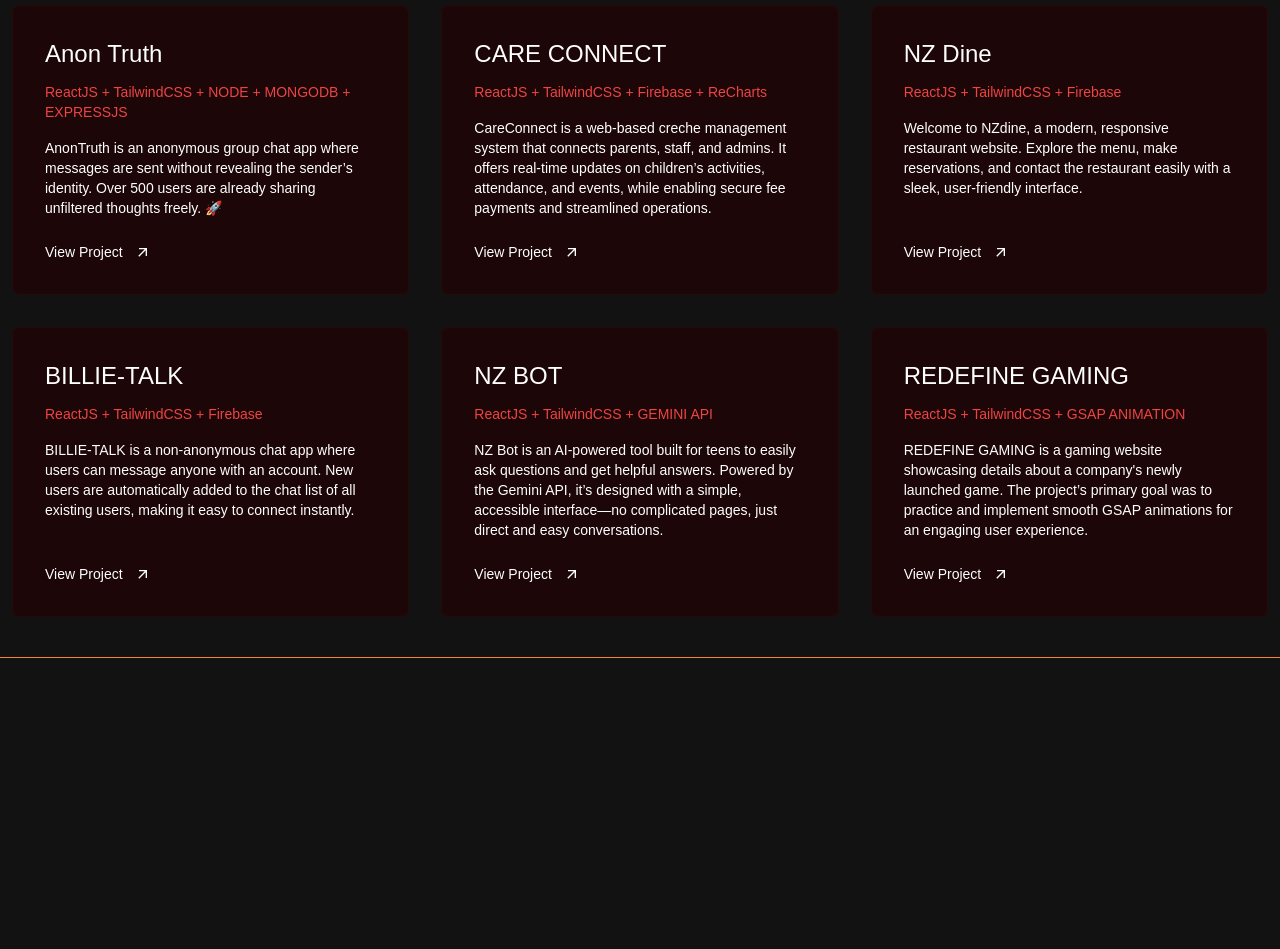
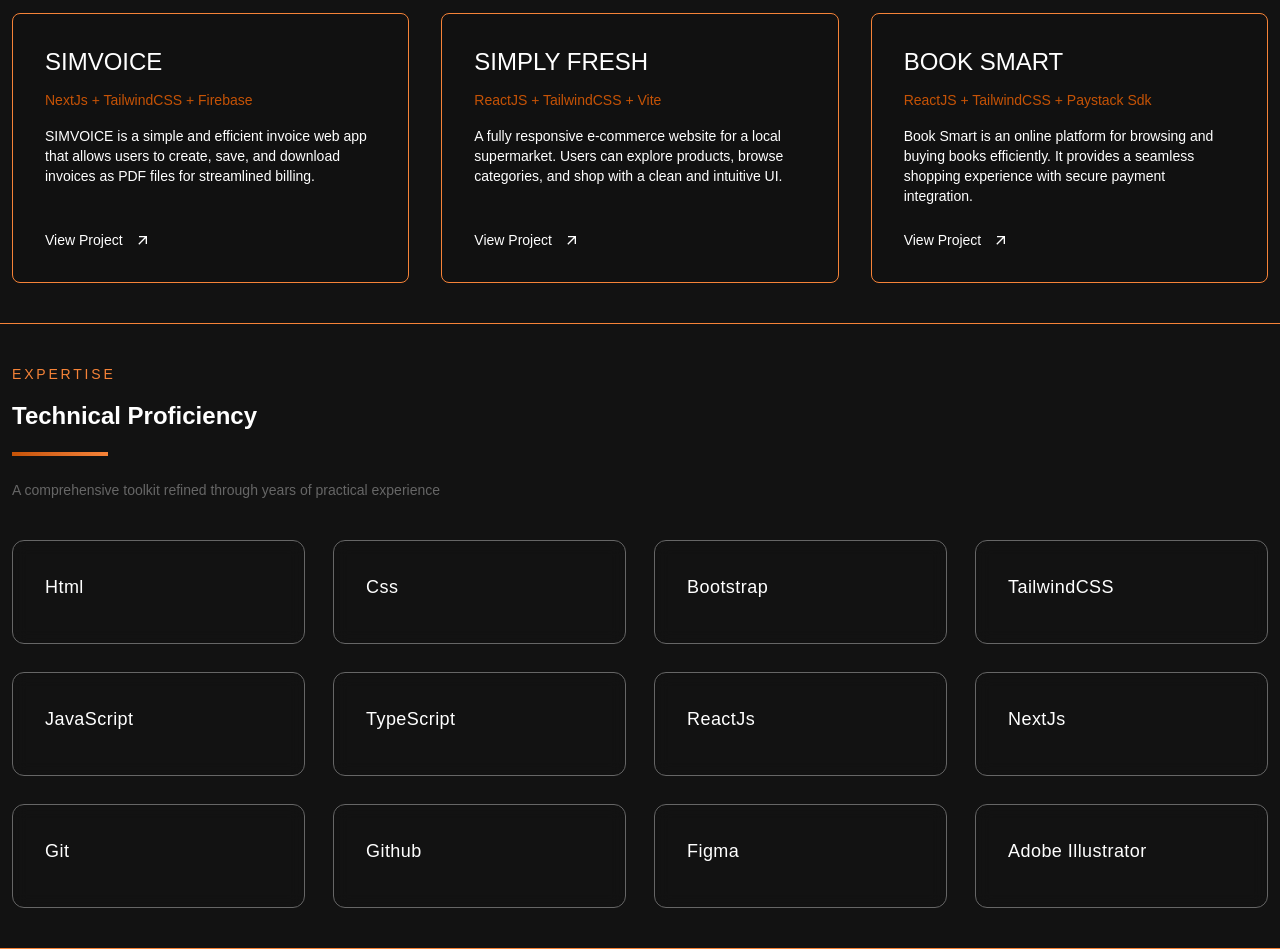
Before and after one commit to teajhaney/seobinim, a Next.js app: page / in a window 1280 px wide. Shown: the part 1420-2369 px from the top of the page. Before the commit the page ends 2078 px from the top, so only its background shows below. Built offline with nearby package versions, Linux system fonts and the light colour scheme.

Commit message:
feat: add Tools component and update navigation; enhance Service and Projects components

```diff
--- a/src/app/page.tsx
+++ b/src/app/page.tsx
@@ -1,4 +1,4 @@
-import { NavigationBar, Hero, Service, Projects } from "@/component";
+import { NavigationBar, Hero, Service, Projects, Tools } from "@/component";
 import React from "react";
 
 const page = () => {
@@ -7,7 +7,8 @@ const page = () => {
       <NavigationBar />
       <Hero />
       <Service />
-      <Projects />
+		  <Projects />
+		  <Tools />
     </main>
   );
 };
--- a/src/component/Hero.tsx
+++ b/src/component/Hero.tsx
@@ -28,7 +28,7 @@ const Hero = () => {
           </div>
           <div className="flex gap-2 text-secondary">
             {links.map(({ icon: Icon, link }, index) => (
-              <Link key={index} href={link} target="_blank">
+              <Link key={index} href={link} target="_blank" rel="noreferrer">
                 <div className="h-8 w-8 thin-border rounded-lg flex items-center justify-center hover:shadow-[0px_0px_10px_#f68338] cursor-pointer transition-all duration-300 ">
                   <Icon />
                 </div>
--- /dev/null
+++ b/src/component/Tools.tsx
@@ -0,0 +1,57 @@
+"use client";
+import { tools } from "@/constant";
+import { motion } from "framer-motion";
+import React from "react";
+
+const Tools = () => {
+  return (
+    <section className=" section " id="projects">
+      <div className="contentMargin space-y-10">
+        {/* Section header */}
+        <motion.div
+          initial={{ opacity: 0, y: -20 }}
+          whileInView={{ opacity: 1, y: 0 }}
+          viewport={{ once: true }}
+          className="space-y-5">
+          <span className="text-secondary text-sm tracking-[0.2em] uppercase mb-4 block font-medium">
+            Expertise
+          </span>
+          <h2 className="font-bold text-2xl">Technical Proficiency</h2>
+          <div className="h-1 w-24 gradient-bg mb-6" />
+          <p className="text-sm text-gray">
+            A comprehensive toolkit refined through years of practical
+            experience
+          </p>
+        </motion.div>
+
+        {/* Skill cards */}
+        <div className="grid grid-cols-2 md:grid-cols-3 lg:grid-cols-4 gap-5 md:gap-7">
+          {tools.map(({ id, title }, index) => (
+            <motion.div
+              key={id}
+              initial={{ opacity: 0, y: 20 }}
+              whileInView={{ opacity: 1, y: 0 }}
+              viewport={{ once: true }}
+              transition={{ duration: 0.5, delay: index * 0.1 }}
+              whileHover={{
+                scale: 1.03,
+                translateY: -2,
+                boxShadow: "0 0px 5px #f68338",
+              }}
+              className="group relative  rounded-xl backdrop-blur-sm thin-border !border-gray p-6 md:p-8 transition-all duration-300">
+              <div className="relative z-10">
+                <p className="font-medium tracking-wide mb-2 text-lg">
+                  {title}
+                </p>
+                <div className="h-[2px] w-8 gradient-bg transform origin-left scale-x-0 group-hover:scale-x-100 transition-transform duration-300" />
+              </div>
+              <div className="absolute inset-0 bg-gradient-to-br from-accent/5 to-transparent opacity-0 group-hover:opacity-100 transition-opacity duration-500 rounded-xl" />
+            </motion.div>
+          ))}
+        </div>
+      </div>
+    </section>
+  );
+};
+
+export default Tools;
--- a/src/component/index.ts
+++ b/src/component/index.ts
@@ -3,3 +3,4 @@ export { default as Button } from "./Button";
 export { default as Hero } from "./Hero";
 export { default as Service } from "./Service";
 export { default as Projects } from "./Projects";
+export { default as Tools } from "./Tools";
--- a/src/component/projects.tsx
+++ b/src/component/projects.tsx
@@ -1,4 +1,4 @@
-"use client"
+"use client";
 import { projects } from "@/constant";
 import { motion } from "framer-motion";
 import Link from "next/link";
@@ -14,15 +14,15 @@ const Projects = () => {
           initial={{ opacity: 0, y: -20 }}
           whileInView={{ opacity: 1, y: 0 }}
           viewport={{ once: true }}
-          className="text-left mb-5">
-          <h2 className="text-2xl md:text-3xl font-clashbold text-white mb-6 tracking-tight">
+          className="space-y-5">
+          <h2 className="font-bold text-2xl">
             Projects
             <span className="inline-block ml-4 transform hover:scale-110 transition-transform">
               🚀
             </span>
           </h2>
-          <div className="h-1 w-24 bg-gradient-to-r from-[#ef4444] to-[#f87171] mb-6" />
-          <p className=" text-base md:text-l ">
+          <div className="h-1 w-24 gradient-bg mb-6" />
+          <p className="text-sm text-gray">
             Showcasing my latest works and experiments in tech
           </p>
         </motion.div>
@@ -36,23 +36,24 @@ const Projects = () => {
               whileInView={{ opacity: 1, y: 0 }}
               viewport={{ once: true }}
               transition={{ duration: 0.3, delay: index * 0.05 }}
-              className="group relative bg-[#200406]/80 rounded-lg overflow-hidden border border-[#ef444410] backdrop-blur-md">
+              whileHover={{
+                scale: 1.015,
+                translateY: -2,
+                boxShadow: "0 0px 20px #f68338",
+              }}
+              className="group relative bg-background/80 rounded-lg overflow-hidden thin-border backdrop-blur-md">
               {/* Hover glow layer */}
-              <div className="absolute inset-0 bg-gradient-to-br from-[#ef4444]/10 to-[#f87171]/10 opacity-0 group-hover:opacity-100 transition-opacity duration-500" />
+              <div className="absolute inset-0 bg-gradient-to-r from-accent/50 to-secondary/50 opacity-0 group-hover:opacity-100 transition-opacity duration-500" />
 
               {/* Card content */}
               <div className="relative p-8 flex flex-col h-full">
-                <h3 className="text-white text-2xl font-clashbold mb-3">
-                  {name}
-                </h3>
+                <h3 className=" text-2xl  mb-3">{name}</h3>
 
-                <p className="text-[#ef4444] text-sm font-medium mb-4">
+                <p className="text-accent text-sm font-medium mb-4">
                   {language}
                 </p>
 
-                <p className=" text-sm flex-grow">
-                  {description}
-                </p>
+                <p className=" text-sm flex-grow">{description}</p>
 
                 <Link
                   href={link}
@@ -61,14 +62,14 @@ const Projects = () => {
                   className="mt-6 inline-flex items-center group/link">
                   <motion.div
                     whileHover={{ x: 5 }}
-                    className="flex items-center space-x-3 text-white hover:text-[#f87171] transition-colors">
+                    className="flex items-center space-x-3  hover:text-secondary transition-colors">
                     <span className="text-sm font-medium">View Project</span>
                     <MdArrowOutward className="w-4 h-4 transform group-hover/link:translate-x-1 transition-transform" />
                   </motion.div>
                 </Link>
 
                 {/* Bottom hover line */}
-                <div className="h-[2px] w-full bg-gradient-to-r from-[#ef4444]/50 to-[#f87171]/50 transform scale-x-0 group-hover:scale-x-100 transition-transform duration-500 absolute bottom-0 left-0" />
+                <div className="h-[2px] w-full bg-gradient-to-r from-accent/50 to-secondary/50 transform scale-x-0 group-hover:scale-x-100 transition-transform duration-500 absolute bottom-0 left-0" />
               </div>
             </motion.div>
           ))}
--- a/src/constant.ts
+++ b/src/constant.ts
@@ -8,6 +8,7 @@ export const navigationItems = [
   { item: "Home", link: "home" },
   { item: "Services", link: "services" },
   { item: "Projects", link: "projects" },
+  { item: "Tools", link: "tools" },
   { item: "Contact", link: "contact" },
 ];
 
@@ -65,42 +66,78 @@ export const services = [
   },
 ];
 
-
 export const projects = [
   {
-    name: "Anon Truth",
-    description: "AnonTruth is an anonymous group chat app where messages are sent without revealing the sender’s identity. Over 500 users are already sharing unfiltered thoughts freely. 🚀",
-    language: "ReactJS + TailwindCSS + NODE + MONGODB + EXPRESSJS",
-    link: "https://anon-truth-owpm.vercel.app/",
+    name: "SIMVOICE",
+    description:
+      "SIMVOICE is a simple and efficient invoice web app that allows users to create, save, and download invoices as PDF files for streamlined billing.",
+    language: "NextJs + TailwindCSS + Firebase",
+    link: "https://simvoice.vercel.app/",
   },
   {
-    name: "CARE CONNECT",
-    description: "CareConnect is a web-based creche management system that connects parents, staff, and admins. It offers real-time updates on children’s activities, attendance, and events, while enabling secure fee payments and streamlined operations.",
-    language: "ReactJS + TailwindCSS + Firebase + ReCharts",
-    link: "https://care-connect-wine.vercel.app/",
+    name: "SIMPLY FRESH ",
+    description:
+      "A fully responsive e-commerce website for a local supermarket. Users can explore products, browse categories, and shop with a clean and intuitive UI.",
+    language: "ReactJS + TailwindCSS + Vite",
+    link: "https://simple-fresh-supermarket.vercel.app/",
   },
   {
-    name: "NZ Dine",
-    description: "Welcome to NZdine, a modern, responsive restaurant website. Explore the menu, make reservations, and contact the restaurant easily with a sleek, user-friendly interface.",
-    language: "ReactJS + TailwindCSS + Firebase",
-    link: "https://nz-dine.vercel.app/",
+    name: "BOOK SMART",
+    description:
+      "Book Smart is an online platform for browsing and buying books efficiently. It provides a seamless shopping experience with secure payment integration.",
+    language: "ReactJS + TailwindCSS + Paystack Sdk",
+    link: "https://book-smart-app-theta.vercel.app/",
+  },
+];
+
+export const tools = [
+  {
+    id: 0,
+    title: "Html",
   },
   {
-    name: "BILLIE-TALK",
-    description: "BILLIE-TALK is a non-anonymous chat app where users can message anyone with an account. New users are automatically added to the chat list of all existing users, making it easy to connect instantly.",
-    language: "ReactJS + TailwindCSS + Firebase",
-    link: "https://chat-app-mu-ebon.vercel.app/",
+    id: 1,
+    title: "Css",
   },
   {
-    name: "NZ BOT",
-    description: "NZ Bot is an AI-powered tool built for teens to easily ask questions and get helpful answers. Powered by the Gemini API, it’s designed with a simple, accessible interface—no complicated pages, just direct and easy conversations.",
-    language: "ReactJS + TailwindCSS + GEMINI API",
-    link: "https://nami-bot-beta.vercel.app/",
+    id: 2,
+    title: "Bootstrap",
   },
   {
-    name: "REDEFINE GAMING",
-    description: "REDEFINE GAMING is a gaming website showcasing details about a company's newly launched game. The project’s primary goal was to practice and implement smooth GSAP animations for an engaging user experience.",
-    language: "ReactJS + TailwindCSS + GSAP ANIMATION",
-    link: "https://gamify-gules.vercel.app/",
+    id: 3,
+    title: "TailwindCSS",
+  },
+
+  {
+    id: 4,
+    title: "JavaScript",
+  },
+  {
+    id: 5,
+    title: "TypeScript",
+  },
+  {
+    id: 6,
+    title: "ReactJs",
+  },
+  {
+    id: 7,
+    title: "NextJs",
+  },
+  {
+    id: 8,
+    title: "Git",
+  },
+  {
+    id: 9,
+    title: "Github",
+  },
+  {
+    id: 10,
+    title: "Figma",
+  },
+  {
+    id: 11,
+    title: "Adobe Illustrator",
   },
 ];
```
Also changed, not shown: src/component/Service.tsx (+6 -7 lines).
